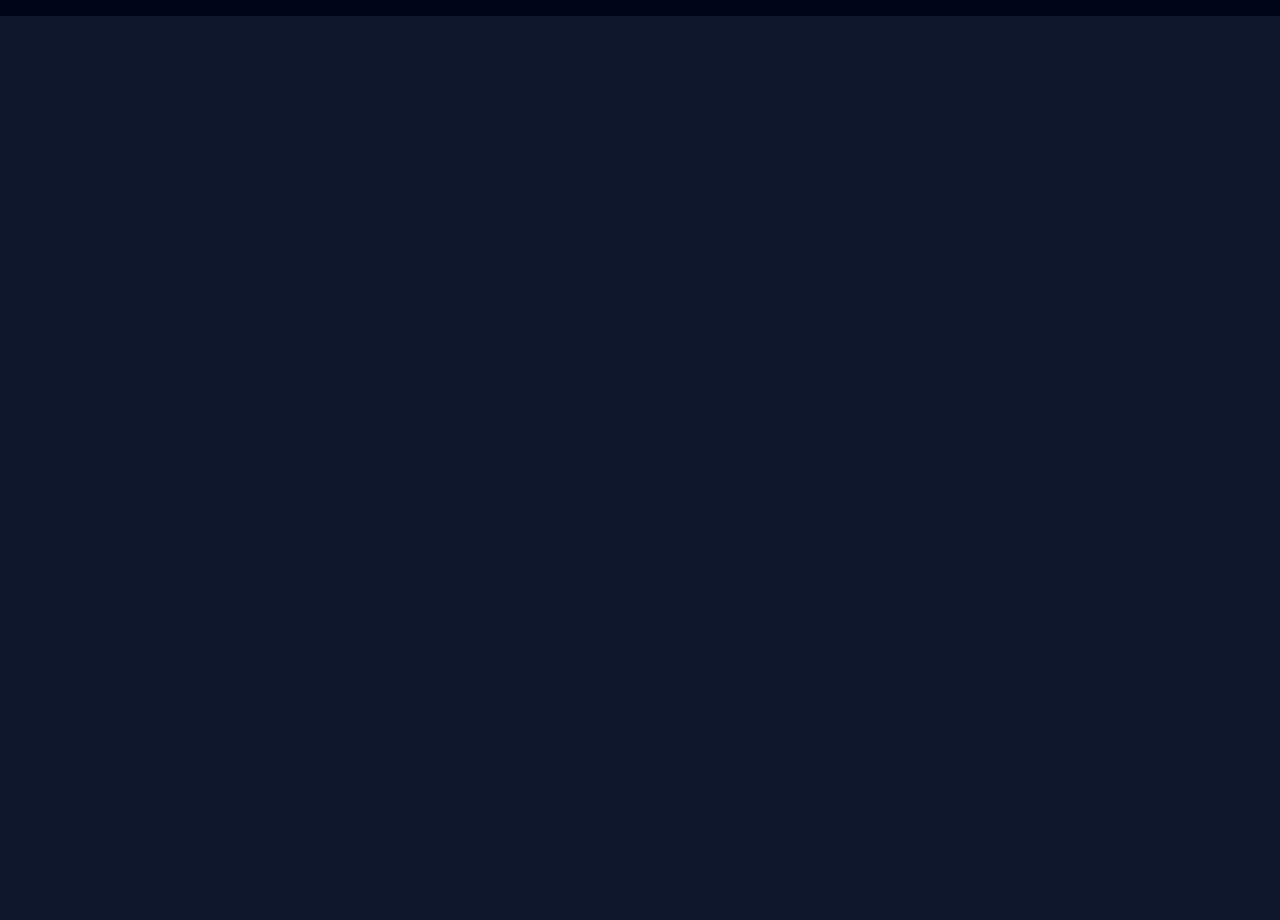
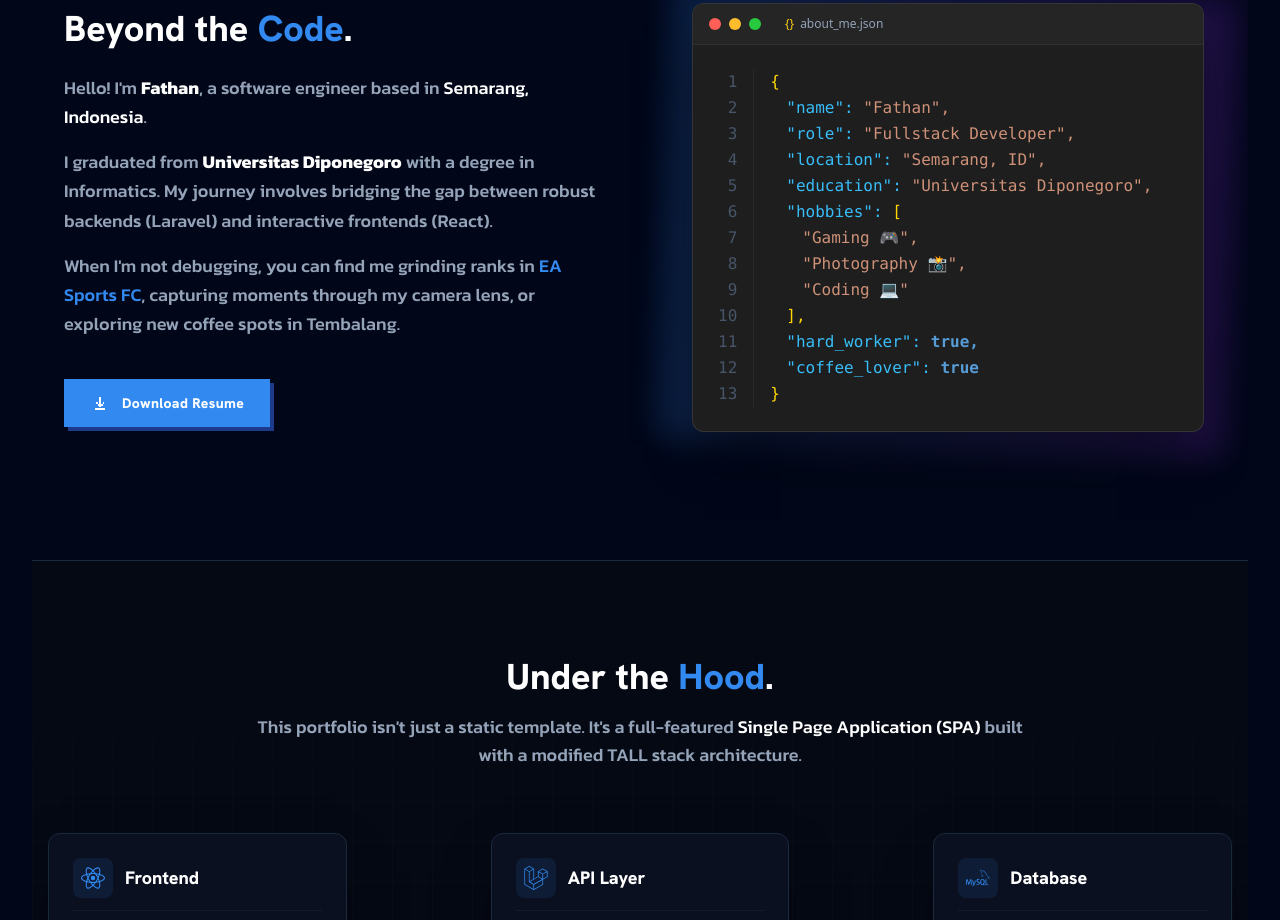
Before and after one commit to Churma16/portfolio-frontend-react, a React (Vite) app: page / in a window 1280 px wide. Shown: the part 1880-2800 px from the top of the page. Before the commit the page ends 1896 px from the top, so only its background shows below. Built offline with nearby package versions, Linux system fonts and the light colour scheme; no server answers.

Commit message:
feat: add ArchitectureDiagram and LiveStats components to ArchitectureSection

```diff
--- /dev/null
+++ b/src/components/features/ArchitectureDiagram.tsx
@@ -0,0 +1,120 @@
+import { motion } from "framer-motion";
+import {
+    SiReact,
+    SiLaravel,
+    SiMysql,
+    SiTailwindcss,
+    SiFramer,
+    SiRedis,
+} from "react-icons/si";
+
+// Komponen Kotak Stack
+const StackBox = ({
+    title,
+    icon,
+    items,
+}: {
+    title: string;
+    icon: any;
+    items: string[];
+}) => (
+    <motion.div
+        whileHover={{ y: -5 }}
+        className="flex-1 bg-[#0a101f] border border-lara-border p-6 rounded-xl relative z-10 w-full max-w-xs shadow-2xl shadow-black/50"
+    >
+        <div className="flex items-center gap-3 mb-4 border-b border-white/5 pb-3">
+            <div className="p-2 bg-lara-blue/10 rounded-lg text-lara-blue">
+                {icon}
+            </div>
+            <h4 className="font-heading font-bold text-white text-lg">
+                {title}
+            </h4>
+        </div>
+        <ul className="space-y-2">
+            {items.map((item, i) => (
+                <li
+                    key={i}
+                    className="text-slate-400 text-sm font-mono flex items-center gap-2"
+                >
+                    <span className="w-1.5 h-1.5 rounded-full bg-lara-blue/50" />
+                    {item}
+                </li>
+            ))}
+        </ul>
+    </motion.div>
+);
+
+// Komponen Panah Animasi (Data Flow)
+const DataFlow = ({
+    label,
+    direction = "right",
+}: {
+    label: string;
+    direction?: "right" | "left";
+}) => (
+    <div className="hidden lg:flex flex-col items-center justify-center w-32 relative mx-2">
+        {/* Label (JSON / SQL) */}
+        <span className="absolute -top-6 text-[10px] font-bold text-slate-500 uppercase tracking-widest">
+            {label}
+        </span>
+
+        {/* Garis */}
+        <div className="w-full h-[2px] bg-slate-800 relative overflow-hidden">
+            {/* Titik Jalan (Animasi Paket) */}
+            <motion.div
+                animate={{ x: direction === "right" ? [-20, 140] : [140, -20] }}
+                transition={{ duration: 1.5, repeat: Infinity, ease: "linear" }}
+                className="absolute top-0 left-0 w-8 h-full bg-gradient-to-r from-transparent via-lara-blue to-transparent"
+            />
+        </div>
+
+        {/* Panah Ujung */}
+        <div className="absolute w-full flex justify-between px-0 text-slate-800">
+            <span>◄</span>
+            <span>►</span>
+        </div>
+    </div>
+);
+
+export default function ArchitectureDiagram() {
+    return (
+        <div className="flex flex-col lg:flex-row items-center justify-center gap-8 lg:gap-0 mt-12">
+            {/* 1. FRONTEND */}
+            <StackBox
+                title="Frontend"
+                icon={<SiReact className="w-6 h-6" />}
+                items={["React 18", "Tailwind CSS", "Framer Motion", "Vite"]}
+            />
+
+            {/* Arrow Flow 1 */}
+            <DataFlow label="JSON / REST" />
+
+            {/* 2. API / MIDDLEWARE */}
+            <StackBox
+                title="API Layer"
+                icon={<SiLaravel className="w-6 h-6" />}
+                items={[
+                    "Laravel 11",
+                    "Sanctum Auth",
+                    "API Resources",
+                    "Rate Limiting",
+                ]}
+            />
+
+            {/* Arrow Flow 2 */}
+            <DataFlow label="Eloquent / SQL" />
+
+            {/* 3. BACKEND & DB */}
+            <StackBox
+                title="Database"
+                icon={<SiMysql className="w-6 h-6" />}
+                items={[
+                    "MySQL 8",
+                    "Redis Caching",
+                    "Storage Link",
+                    "Queue Workers",
+                ]}
+            />
+        </div>
+    );
+}
--- /dev/null
+++ b/src/components/features/LiveStats.tsx
@@ -0,0 +1,62 @@
+import { useState, useEffect } from "react";
+import { motion } from "framer-motion";
+import { SiRedis } from "react-icons/si";
+
+export default function LiveStats() {
+    const [ping, setPing] = useState(45);
+    const [isHit, setIsHit] = useState(true);
+
+    // Simulasi Ping & Cache Status berubah tiap 2 detik
+    useEffect(() => {
+        const interval = setInterval(() => {
+            // Random ping antara 20ms - 90ms
+            setPing(Math.floor(Math.random() * (90 - 20 + 1) + 20));
+
+            // Random Cache HIT (90% chance) vs MISS (10% chance)
+            setIsHit(Math.random() > 0.1);
+        }, 2000);
+
+        return () => clearInterval(interval);
+    }, []);
+
+    return (
+        <div className="flex flex-col sm:flex-row items-center justify-center gap-4 sm:gap-8 mt-12 font-mono text-xs sm:text-sm text-lara-sky/70">
+            {/* Stat 1: Server Response */}
+            <div className="flex items-center gap-2 bg-lara-dark/50 border border-white/5 px-4 py-2 rounded-full backdrop-blur-sm">
+                <span className="relative flex h-2 w-2">
+                    <span className="animate-ping absolute inline-flex h-full w-full rounded-full bg-green-400 opacity-75"></span>
+                    <span className="relative inline-flex rounded-full h-2 w-2 bg-green-500"></span>
+                </span>
+                <span>Server Response:</span>
+                <motion.span
+                    key={ping} // Trigger animasi pas angka berubah
+                    initial={{ opacity: 0, y: -5 }}
+                    animate={{ opacity: 1, y: 0 }}
+                    className={`font-bold ${
+                        ping < 50 ? "text-green-400" : "text-yellow-400"
+                    }`}
+                >
+                    {ping}ms
+                </motion.span>
+            </div>
+
+            {/* Stat 2: Redis Cache */}
+            <div className="flex items-center gap-2 bg-lara-dark/50 border border-white/5 px-4 py-2 rounded-full backdrop-blur-sm">
+                <SiRedis className="text-red-500" />
+                <span>Cache Status:</span>
+                <motion.span
+                    key={isHit ? "HIT" : "MISS"}
+                    initial={{ opacity: 0, scale: 0.8 }}
+                    animate={{ opacity: 1, scale: 1 }}
+                    className={`font-bold px-1.5 rounded ${
+                        isHit
+                            ? "bg-green-500/20 text-green-400"
+                            : "bg-red-500/20 text-red-400"
+                    }`}
+                >
+                    {isHit ? "HIT" : "MISS"}
+                </motion.span>
+            </div>
+        </div>
+    );
+}
--- /dev/null
+++ b/src/components/layout/ArchitectureSection.tsx
@@ -0,0 +1,50 @@
+import ArchitectureDiagram from "../features/ArchitectureDiagram";
+import LiveStats from "../features/LiveStats";
+
+export default function ArchitectureSection() {
+    return (
+        <section className="relative py-24 border-y border-lara-border overflow-hidden bg-[#050914]">
+            {/* --- BACKGROUND GRID PATTERN (CSS TRICK) --- */}
+            <div
+                className="absolute inset-0 pointer-events-none opacity-[0.03]"
+                style={{
+                    backgroundImage: `
+                   linear-gradient(to right, #808080 1px, transparent 1px),
+                   linear-gradient(to bottom, #808080 1px, transparent 1px)
+               `,
+                    backgroundSize: "40px 40px",
+                }}
+            />
+            {/* Vignette biar grid-nya nge-fade di pinggir */}
+            <div className="absolute inset-0 bg-gradient-to-t from-[#050914] via-transparent to-[#050914]" />
+
+            <div className="container mx-auto px-4 relative z-10">
+                {/* HEADER */}
+                <div className="text-center max-w-3xl mx-auto mb-16 space-y-4">
+                    <h2 className="text-3xl md:text-4xl font-heading font-bold text-white">
+                        Under the <span className="text-lara-blue">Hood</span>.
+                    </h2>
+                    <p className="text-slate-400 text-lg">
+                        This portfolio isn't just a static template. It's a
+                        full-featured{" "}
+                        <span className="text-white font-medium">
+                            Single Page Application (SPA)
+                        </span>{" "}
+                        built with a modified TALL stack architecture.
+                    </p>
+                </div>
+
+                {/* DIAGRAM */}
+                <ArchitectureDiagram />
+
+                {/* STATS */}
+                <LiveStats />
+
+                {/* FOOTNOTE */}
+                <p className="text-center text-[10px] text-slate-600 font-mono mt-12 uppercase tracking-widest">
+                    System Status: 🟢 All Systems Operational
+                </p>
+            </div>
+        </section>
+    );
+}
--- a/src/pages/Home.tsx
+++ b/src/pages/Home.tsx
@@ -3,6 +3,9 @@ import ProjectCard from "../components/projects/ProjectCard";
 import Layout from "../components/layout/Layout";
 import Hero from "../components/layout/Hero";
 import TechMarquee from "../components/layout/TechMarquee";
+import { useTechStacks } from "../hooks/useTechStacks";
+import AboutSection from "../components/layout/AboutSection";
+import ArchitectureSection from "../components/layout/ArchitectureSection";
 
 function App() {
     // Panggil hook sakti kita
@@ -12,6 +15,7 @@ function App() {
         <Layout>
             <Hero />
             <div className="mb-24">
+                {/* <pre>{JSON.stringify(techStacks, null, 2)}</pre> */}
                 <TechMarquee />
             </div>
             <div className="min-h-dvh bg-linear-to-b from-cyan-200 to-white to-[60vh]">
@@ -62,6 +66,8 @@ function App() {
                     </div>
                 </div>
             </div>
+            <AboutSection />
+            <ArchitectureSection />
         </Layout>
     );
 }
```
